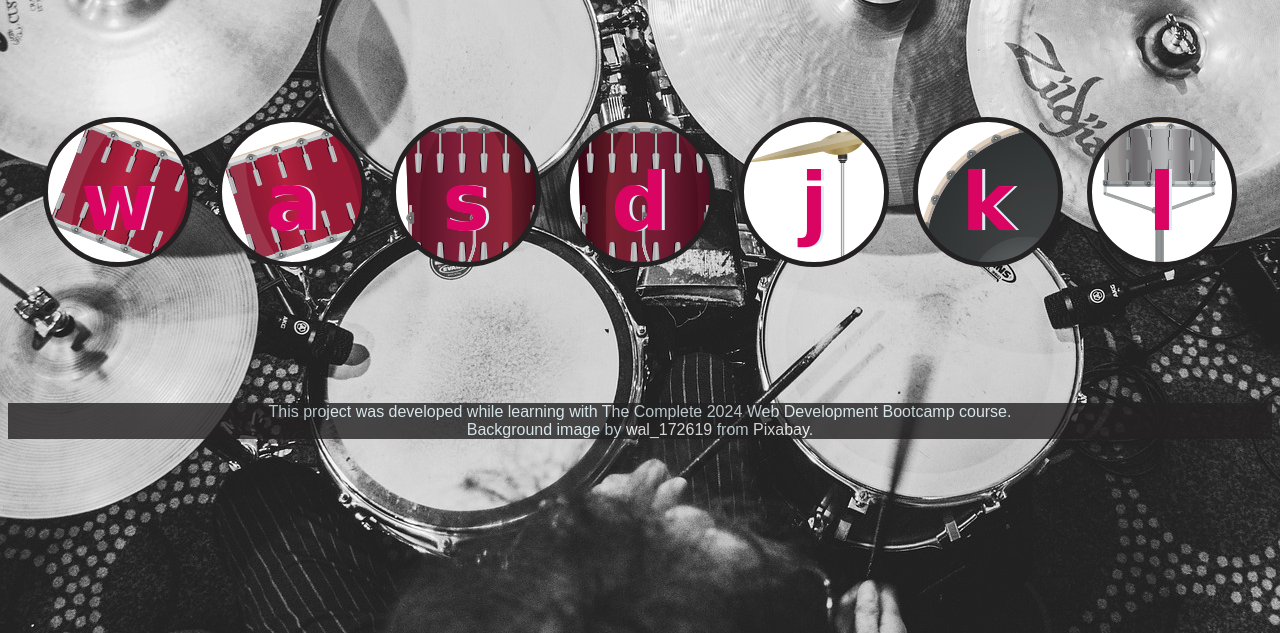
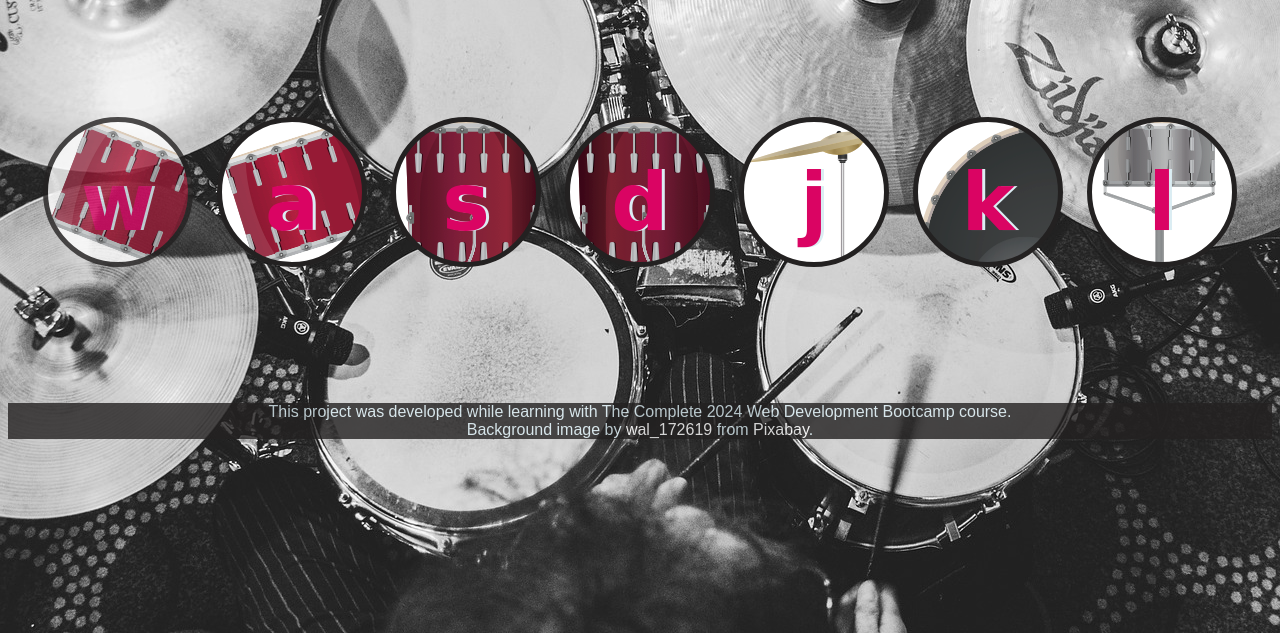
Before and after one commit to mikkojkaukonen/Drum-Kit-Page-The-Complete-2024-Web-Development-Bootcamp, a plain HTML site: page index.html in a window 1280 px wide. In both pictures the pointer is over the button 118 px from the left and 358 px from the top of the page. Shown: the part 167-800 px from the top of the page. Drawn offline with Linux system fonts and the light colour scheme; a web font is replaced by a local one.

Commit message:
Update styles.css
Added hover effect to drum elements with opacity change

```diff
--- a/styles.css
+++ b/styles.css
@@ -88,3 +88,6 @@ footer a:hover {
   margin: 10px;
   background-color: white;
 }
+.drum:hover {
+  opacity: 0.8;
+}
```
